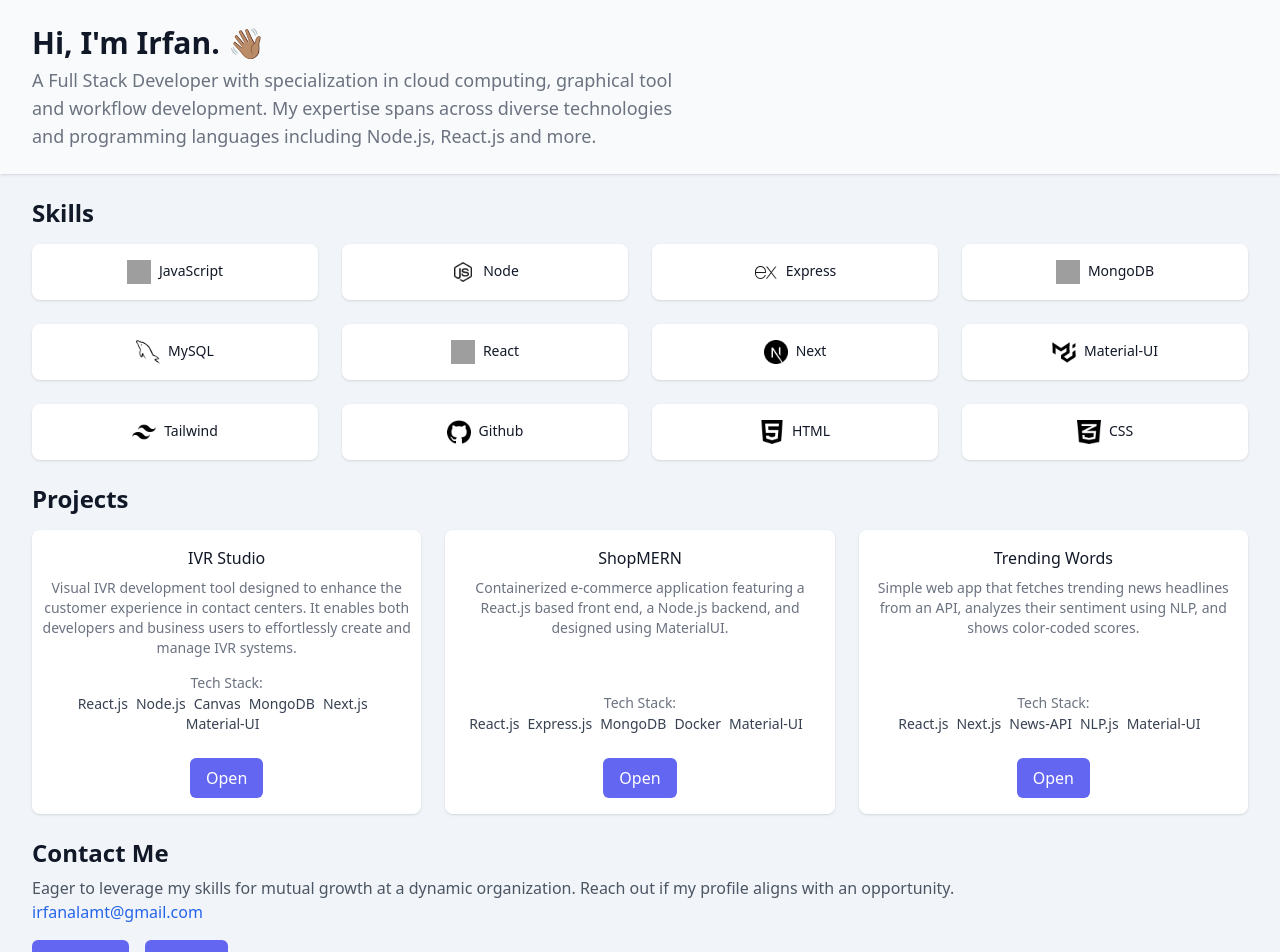
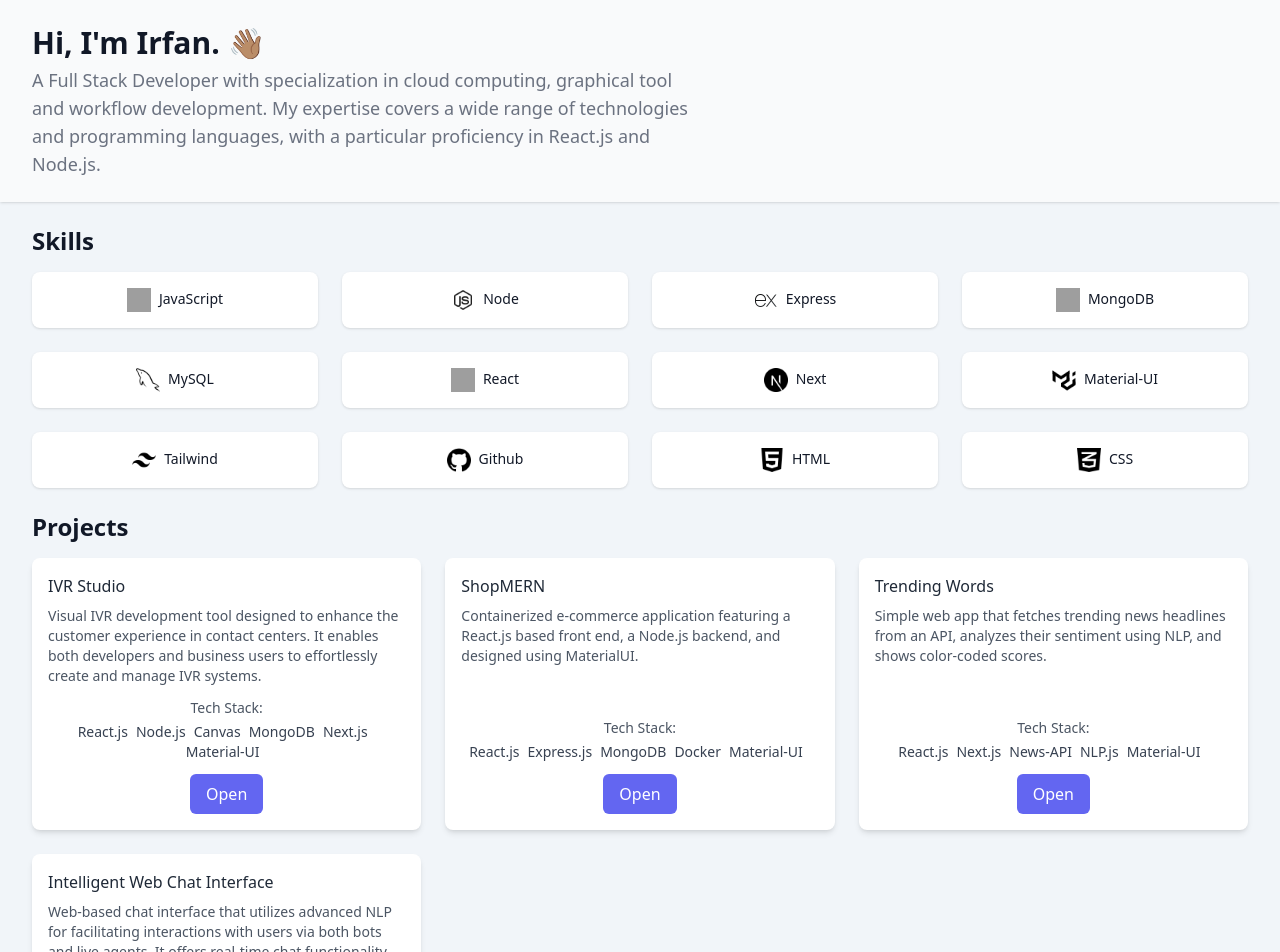
Before and after one commit to irfanalamt/DevPortfolio-Irfan, a Next.js app: page / in a window 1280 px wide. Shown: the top 952 px of the page. Built offline with nearby package versions, Linux system fonts and the light colour scheme; grey boxes are pictures that could not be loaded.

Commit message:
Refactor: modify intro and add project

```diff
--- a/pages/index.js
+++ b/pages/index.js
@@ -59,6 +59,19 @@
       ],
       link: 'https://github.com/irfanalamt/trending-words-API',
     },
+    {
+      name: 'Intelligent Web Chat Interface',
+      description:
+        'Web-based chat interface that utilizes advanced NLP for facilitating interactions with users via both bots and live agents. It offers real-time chat functionality and intent-based agent routing, designed to be easily embeddable on any client website.',
+      technologies: [
+        'React.js',
+        'Node.js',
+        'Express.js',
+        'Socket.io',
+        'NLP.js',
+      ],
+      link: 'https://github.com/irfanalamt/bot-assisted-chat',
+    },
   ];
 
   return (
@@ -70,9 +83,9 @@
           </h1>
           <p className='mt-1 max-w-2xl  text-sm lg:text-lg text-gray-500'>
             A Full Stack Developer with specialization in cloud computing,
-            graphical tool and workflow development. My expertise spans across
-            diverse technologies and programming languages including Node.js,
-            React.js and more.
+            graphical tool and workflow development. My expertise covers a wide
+            range of technologies and programming languages, with a particular
+            proficiency in React.js and Node.js.
           </p>
         </div>
       </header>
@@ -99,27 +112,29 @@
               </li>
             ))}
           </ul>
-          <h2 className='text-2xl font-bold pl-3 sm:pl-0  leading-tight text-gray-900 mt-6'>
+          <h2 className='text-2xl font-bold pl-3 sm:pl-0  leading-tight text-gray-900 mt-6 '>
             Projects
           </h2>
-          <ul className='grid grid-cols-1 gap-6 sm:grid-cols-2 lg:grid-cols-3 mt-4'>
+          <ul className='grid grid-cols-1 gap-6 xs:grid-cols-1 sm:grid-cols-2 md:grid-cols-3  mt-4'>
             {projects.map((project, index) => (
               <li
                 key={index}
-                className='col-span-1 flex flex-col text-center bg-white rounded-lg shadow mx-2 sm:mx-0 transition duration-200 hover:shadow-lg hover:scale-105'>
-                <div className='flex-1 flex flex-col py-4'>
-                  <h3 className='text-gray-900 text-md font-medium'>
+                className='col-span-1 flex flex-col p-4 bg-white rounded-lg shadow-md transition-transform transform hover:-translate-y-1 max-w-lg  mx-auto
+                '>
+                <h3 className='text-gray-800 text-md font-medium mb-2'>
                   {project.name}
                 </h3>
-                  <dl className='p-2 flex-grow flex flex-col justify-between'>
+                <dl className='flex-grow flex flex-col justify-between'>
                   <dt className='sr-only'>Description</dt>
-                    <dd className='text-gray-500 text-sm'>
+                  <dd className='text-gray-600 text-sm'>
                     {project.description}
                   </dd>
                   <dt className='sr-only'>Technologies Used</dt>
                   <dd className='mt-3'>
-                      <span className='text-gray-500 text-sm'>Tech Stack:</span>
-                      <ul className='text-gray-700 text-sm flex justify-center flex-wrap'>
+                    <div className='text-gray-600 text-sm text-center'>
+                      Tech Stack:
+                    </div>
+                    <ul className='text-gray-700 text-sm flex justify-center flex-wrap mt-1'>
                       {project.technologies.map((tech, techIndex) => (
                         <li key={techIndex} className='mr-2'>
                           {tech}
@@ -128,8 +143,7 @@
                     </ul>
                   </dd>
                 </dl>
-                </div>
-                <div className='flex justify-center pb-4'>
+                <div className='mt-3 flex justify-center'>
                   <button
                     onClick={() => router.push(project.link)}
                     className='py-2 px-4 rounded-md text-white bg-indigo-500 hover:bg-indigo-600 transition duration-300'>
```
Lines whose indentation alone changed are shown as unchanged.
